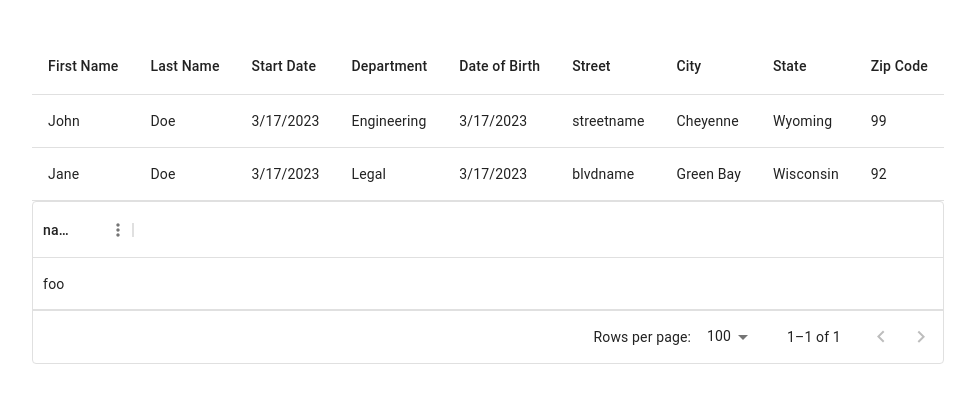
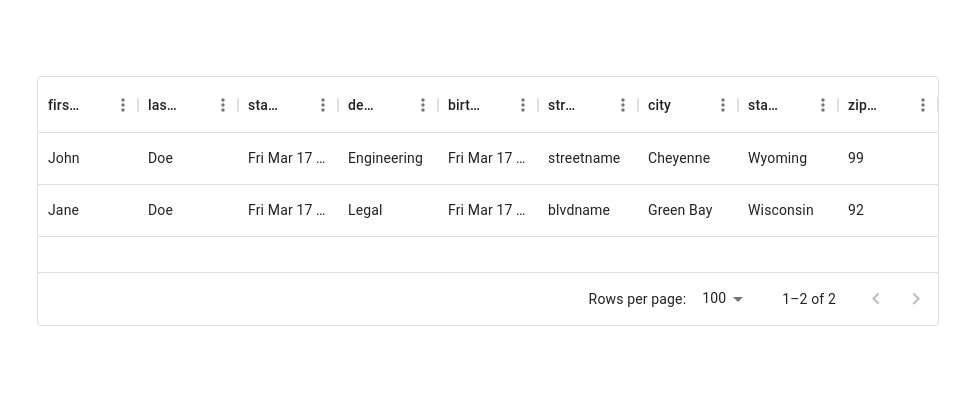
Before and after one commit to yann-lcrx/YannickLacroix_DFE14_15042023, a React (Vite) app: page / in a window 1280 px wide. Shown: the part 199-602 px from the top of the page, without its empty margins (152-1127 px from the left). Built offline with nearby package versions, Linux system fonts and the light colour scheme.

Commit message:
feat: add data table poc

```diff
--- a/src/App.tsx
+++ b/src/App.tsx
@@ -1,22 +1,20 @@
 import "./App.css";
-import DataTable, { Column } from "./components/Table";
-import { Department, Employee, State } from "../types";
+import { Department, State } from "../types";
 import { DataGrid } from "@mui/x-data-grid";
+import DataTable from "./components/Table";
 
 function App() {
-  const mockData: Employee[] = [
+  const mockData = [
     {
       firstName: "John",
       lastName: "Doe",
       startDate: new Date(),
       department: Department.ENG,
       birthDate: new Date(),
-      address: {
       street: "streetname",
       city: "Cheyenne",
       state: State.WY,
       zipCode: 99,
-      },
     },
     {
       firstName: "Jane",
@@ -24,70 +22,49 @@ function App() {
       startDate: new Date(),
       department: Department.LGL,
       birthDate: new Date(),
-      address: {
+
       street: "blvdname",
       city: "Green Bay",
       state: State.WI,
       zipCode: 92,
     },
-    },
   ];
 
-  const columns: Column<Employee>[] = [
+  const columns = [
     {
-      label: "First Name",
-      propertyName: "firstName",
-      renderer: (data) => data.firstName,
+      field: "firstName",
     },
     {
-      label: "Last Name",
-      propertyName: "lastName",
-      renderer: (data) => data.lastName,
+      field: "lastName",
     },
     {
-      label: "Start Date",
-      propertyName: "startDate",
-      renderer: (data) => data.startDate.toLocaleDateString(),
+      field: "startDate",
     },
     {
-      label: "Department",
-      propertyName: "department",
-      renderer: (data) => data.department,
+      field: "department",
     },
     {
-      label: "Date of Birth",
-      propertyName: "birthdate",
-      renderer: (data) => data.birthDate.toLocaleDateString(),
+      field: "birthDate",
     },
     {
-      label: "Street",
-      propertyName: "street",
-      renderer: (data) => data.address.street,
+      field: "street",
     },
     {
-      label: "City",
-      propertyName: "city",
-      renderer: (data) => data.address.city,
+      field: "city",
     },
     {
-      label: "State",
-      propertyName: "state",
-      renderer: (data) => data.address.state,
+      field: "state",
     },
     {
-      label: "Zip Code",
-      propertyName: "zip code",
-      renderer: (data) => data.address.zipCode,
+      field: "zipCode",
     },
   ];
 
   return (
     <div className="App">
-      <DataTable<Employee> columns={columns} data={mockData} />
-      <DataGrid
-        columns={[{ field: "name" }]}
-        rows={[{ id: "0", name: "foo" }]}
-      />
+      <div style={{ height: 250, width: "100%" }}>
+        <DataTable columns={columns} data={mockData} keyProperty="firstName" />
+      </div>
     </div>
   );
 }
--- a/src/components/Table.tsx
+++ b/src/components/Table.tsx
@@ -1,46 +1,19 @@
-import Table from "@mui/material/Table";
-import TableHead from "@mui/material/TableHead";
-import TableRow from "@mui/material/TableRow";
-import TableCell from "@mui/material/TableCell";
-import TableBody from "@mui/material/TableBody";
-import { ReactNode } from "react";
+import { DataGrid, GridColDef, GridValidRowModel } from "@mui/x-data-grid";
 
-function DataTable<T>({ data, columns }: Props<T>) {
+function DataTable({ data, columns, keyProperty }: Props) {
   return (
-    <Table stickyHeader>
-      <TableHead>
-        <TableRow>
-          {columns.map((column, index) => (
-            <TableCell key={`${column.propertyName}_${index}_header`}>
-              {column.label}
-            </TableCell>
-          ))}
-        </TableRow>
-      </TableHead>
-      <TableBody>
-        {data.map((datum, indexRow) => (
-          <TableRow key={indexRow}>
-            {columns.map(({ propertyName, renderer }, indexCol) => (
-              <TableCell key={`${propertyName}_${indexRow}_${indexCol}`}>
-                {renderer(datum)}
-              </TableCell>
-            ))}
-          </TableRow>
-        ))}
-      </TableBody>
-    </Table>
+    <DataGrid
+      columns={columns}
+      rows={data}
+      getRowId={(row) => row[keyProperty]}
+    />
   );
 }
 
-export interface Column<T> {
-  label: string;
-  propertyName: string;
-  renderer: (data: T) => ReactNode;
-}
-
-interface Props<T> {
-  data: T[];
-  columns: Column<T>[];
+interface Props {
+  data: GridValidRowModel[];
+  columns: GridColDef[];
+  keyProperty: string;
 }
 
 export default DataTable;
--- a/types.ts
+++ b/types.ts
@@ -1,15 +1,14 @@
 export interface Employee {
   firstName: string;
   lastName: string;
+  email: string;
   startDate: Date;
   department: Department;
   birthDate: Date;
-  address: {
-    street: string;
-    city: string;
-    state: State;
-    zipCode: number;
-  };
+  street: string;
+  city: string;
+  state: State;
+  zipCode: number;
 }
 
 export enum Department {
```
Lines whose indentation alone changed are shown as unchanged.
